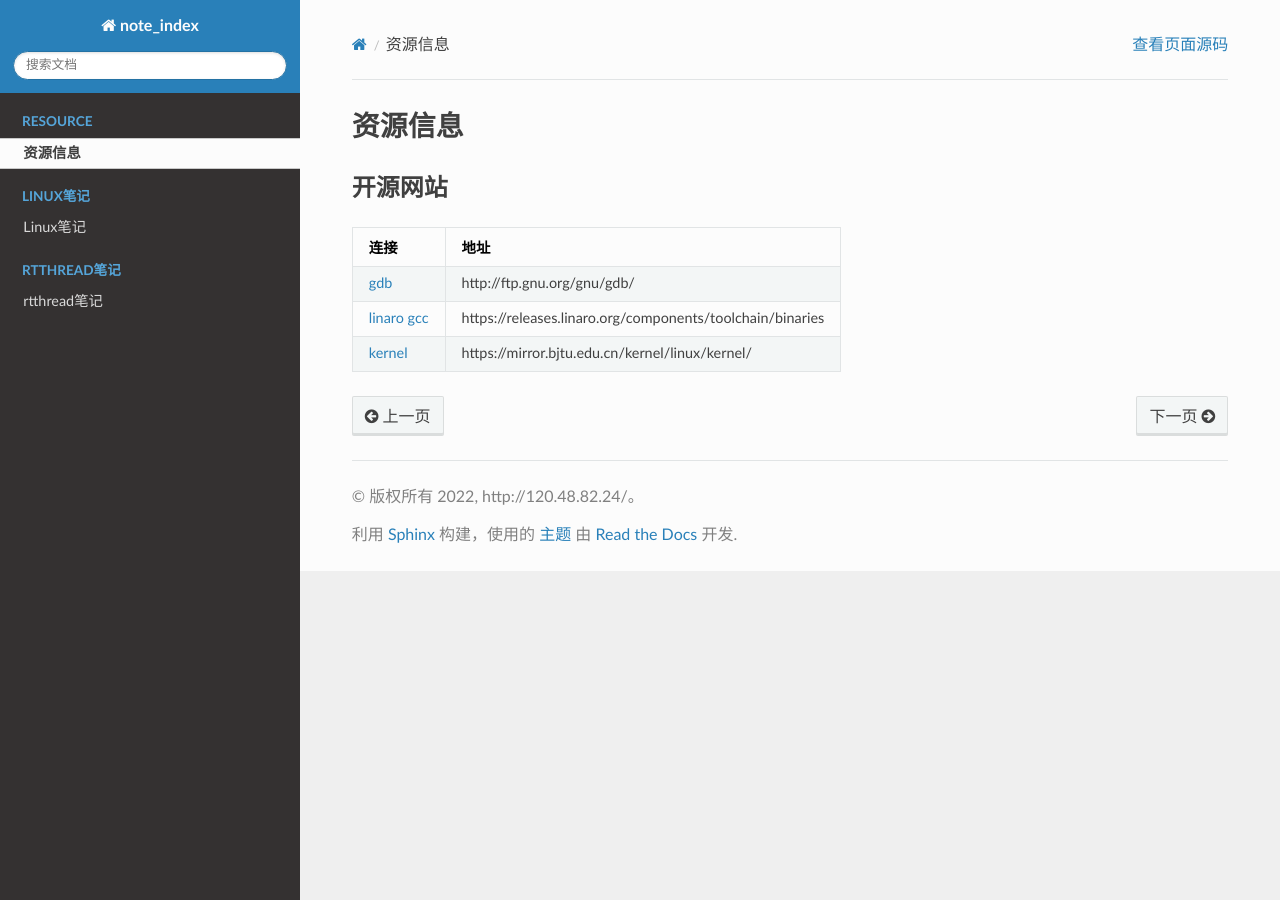
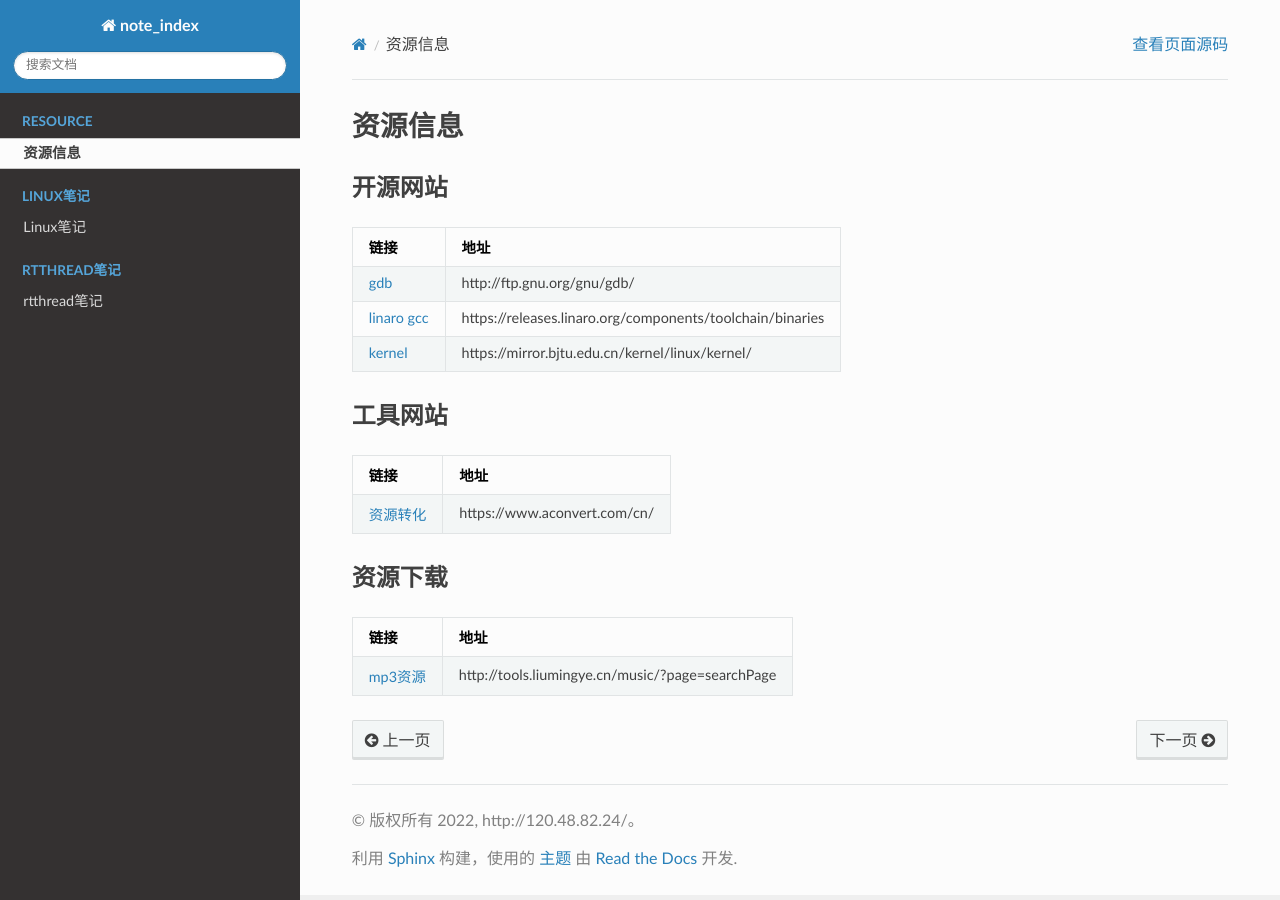
Before and after one commit to lzstudy/note_index, a Sphinx documentation site: the page built from source/res/index.md, in a window 1280 px wide. Built offline with Sphinx 7.4.7 and the Read the Docs theme 2.0.0, drawn with Linux system fonts in a browser that asks for light colours.

Commit message:
feat |> 添加音乐资源和转换资源网站

```diff
--- a/source/res/index.md
+++ b/source/res/index.md
@@ -3,8 +3,20 @@
 ### **开源网站**
 
 
-| 连接                                                                               | 地址           |
+| 链接                                                                               | 地址           |
 | -----------------------------------------------------------------------------------| ---------------|
 | [gdb](http://ftp.gnu.org/gnu/gdb/)                                                 |http://ftp.gnu.org/gnu/gdb/|
 | [linaro gcc](https://releases.linaro.org/components/toolchain/binaries)            | https://releases.linaro.org/components/toolchain/binaries |
 | [kernel](https://mirror.bjtu.edu.cn/kernel/linux/kernel/) | https://mirror.bjtu.edu.cn/kernel/linux/kernel/ |
+
+### **工具网站**
+
+| 链接                                                              | 地址                                            |
+| ----------------------------------------------------------------- | ------------------------------------------------|
+| [资源转化](https://www.aconvert.com/cn/)                          | https://www.aconvert.com/cn/                    |
+
+### **资源下载**
+
+| 链接                                                              | 地址                                            |
+| ----------------------------------------------------------------- | ------------------------------------------------|
+| [mp3资源](http://tools.liumingye.cn/music/?page=searchPage)       | http://tools.liumingye.cn/music/?page=searchPage|
```
Also changed, not shown: source/linux/index.md (+1 -0 lines).
